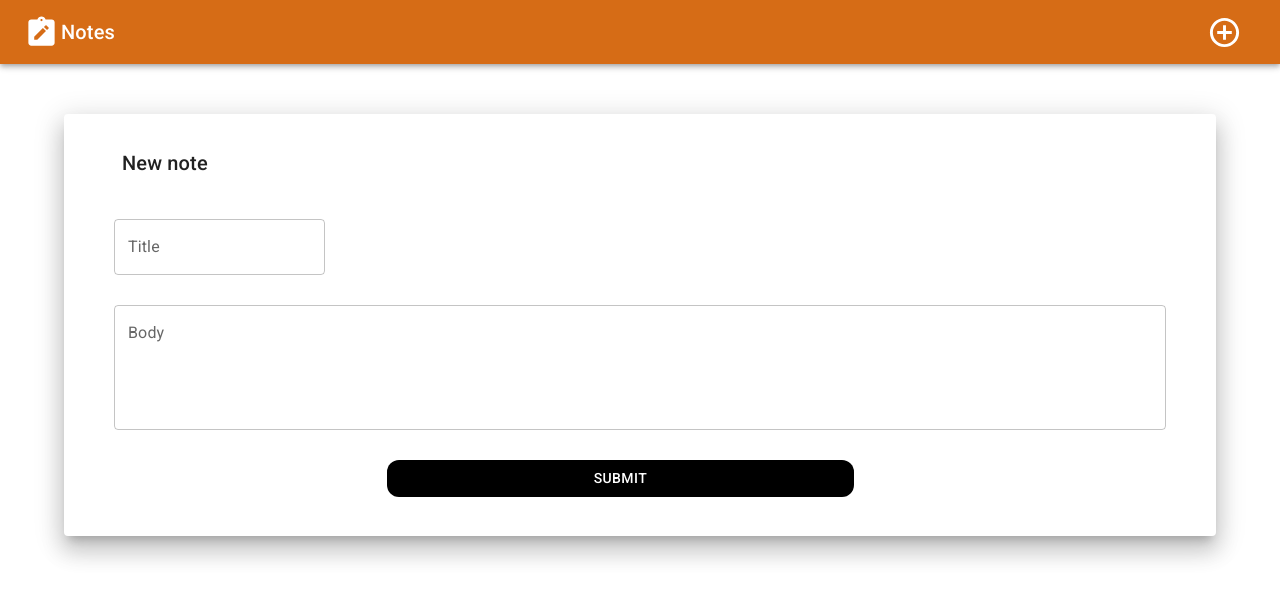
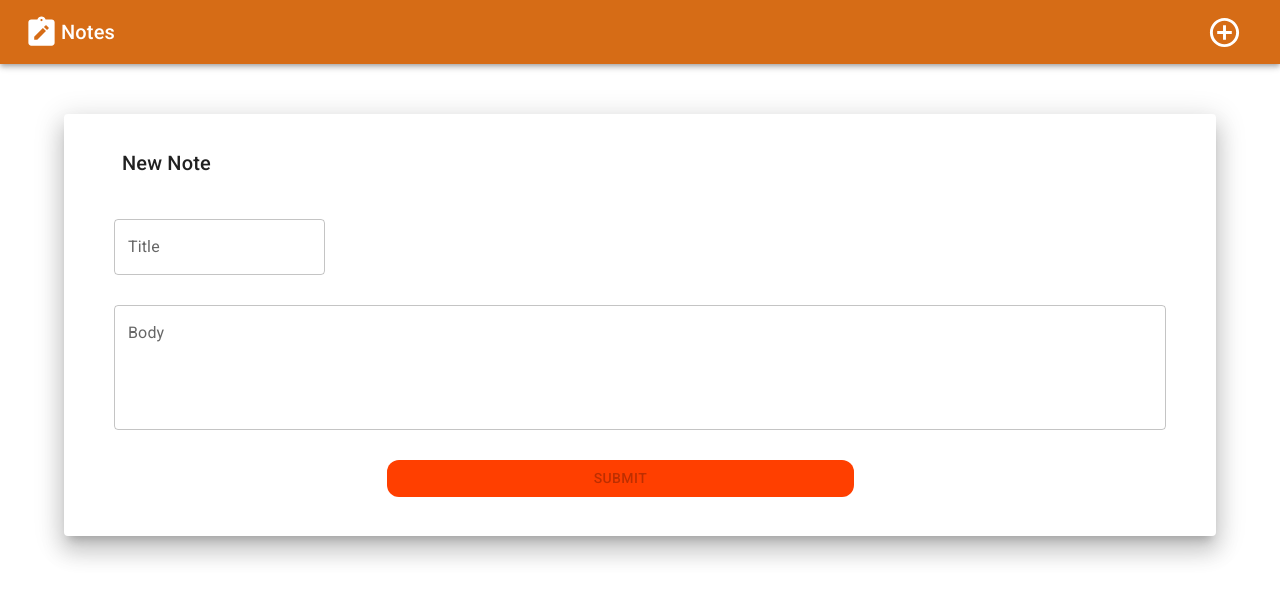
Before and after one commit to anthonynarine/Notes, a React (Create React App) app in the folder notes-redux/: page /note/add in a window 1280 px wide. Shown: the top 600 px of the page. Built offline with nearby package versions, Linux system fonts and the light colour scheme; no server answers.

Commit message:
Form validation + displaying note content for edit + conditionally rendering submit button completed.  Start of functionality for patch request

```diff
--- a/notes-redux/src/components/noteForem/NoteForm.jsx
+++ b/notes-redux/src/components/noteForem/NoteForm.jsx
@@ -7,14 +7,14 @@ import {
   Typography,
   Button,
 } from "@mui/material";
-import { Create, Delete } from "@mui/icons-material";
+import { Create, Delete, Tune } from "@mui/icons-material";
 import { useState } from "react";
 import { ValidatorService } from "../../services/validator";
 import { FieldError } from "../FieldError/fieldError";
 
 const pageStyles = {
   btn: {
-    backgroundColor: "black",
+    backgroundColor: "#FF3F00",
     color: "white",
     width: "60%",
     marginBottom: 1,
@@ -38,14 +38,26 @@ const VALIDATOR = {
 // console.log(VALIDATOR.title("he")) //testing VALIDATOR min
 // console.log(VALIDATOR.title("helloooooooooooooooooooooo")) //testing VALIDATOR max
 
-function NoteForm({ title, onClickEdit, onClickDelete, onSubmit }) {
+function NoteForm({
+  isEditable = true,
+  note,
+  title,
+  onClickEdit,
+  onClickDelete,
+  onSubmit,
+}) {
   //state to hold form value state
-  const [formValues, setFormValues] = useState({ title: "", body: "" });
+  const [formValues, setFormValues] = useState({
+    title: note?.title,
+    body: note?.body,
+  });
+  //since the note title can be undefined the ? is use as a test
 
   //state to hold errors
   const [formErrors, setFormErrors] = useState({
-    title: undefined,
-    body: undefined,
+  // if we have the note.title we send an undefined so we dont get an error
+    title: note?.title ? undefined : true,
+    body: note?.body ? undefined : true,
   });
 
   const updateFormValues = (event) => {
@@ -61,20 +73,20 @@ function NoteForm({ title, onClickEdit, onClickDelete, onSubmit }) {
   };
 
   const hasError = () => {
-    for (const id in formErrors){
-      if(formErrors[id]){
-        return true
+    for (const id in formErrors) {
+      if (formErrors[id]) {
+        return true;
       }
     }
-    return false
-  }
+    return false;
+  };
 
   const actionIcons = (
-    <>
+    <div>
       {/* edit and delete icons will only be shown if the event is sent via props. */}
-      <div>{onClickEdit && <Create />}</div>
-      <div>{onClickDelete && <Delete />}</div>
-    </>
+      <div>{onClickEdit && <Create onClick={onClickEdit} />}</div>
+      <div>{onClickDelete && <Delete onClick={onClickDelete} />}</div>
+    </div>
   );
 
   const titleInput = (
@@ -86,6 +98,7 @@ function NoteForm({ title, onClickEdit, onClickDelete, onSubmit }) {
         id="title"
         label="Title"
         variant="outlined"
+        value={formValues.title}
       />
       <div>
         <FieldError message={formErrors.title} />
@@ -104,6 +117,7 @@ function NoteForm({ title, onClickEdit, onClickDelete, onSubmit }) {
         id="body"
         label="Body"
         variant="outlined"
+        value={formValues.body}
       />
       <div>
         <FieldError message={formErrors.body} />
@@ -112,19 +126,21 @@ function NoteForm({ title, onClickEdit, onClickDelete, onSubmit }) {
   );
 
   const submitBtn = (
-    <>
-      <Button disabled={hasError()} onClick={() => onSubmit(formValues)} sx={pageStyles.btn}>
+    <div>
+      <Button
+        disabled={hasError()}
+        onClick={() => onSubmit(formValues)}
+        sx={pageStyles.btn}
+      >
         Submit
       </Button>
-    </>
+    </div>
   );
-
-
-
 
   return (
     <Container>
       <Paper elevation={15} sx={{ marginTop: "50px", paddingBottom: "1px" }}>
+        <form>
           <Grid container justifyContent="center" marginTop="50px">
             <Grid
               container
@@ -137,14 +153,13 @@ function NoteForm({ title, onClickEdit, onClickDelete, onSubmit }) {
               xs={12}
             >
               <Grid item sx={8}>
-              <Typography variant="h6">New note</Typography>
+                <Typography variant="h6">{isEditable ? title : "edit note"}</Typography>
               </Grid>
               <Grid item sx={4}>
                 {actionIcons}
               </Grid>
             </Grid>
           </Grid>
-        <form>
           <Grid
             xs={6}
             item
@@ -152,7 +167,7 @@ function NoteForm({ title, onClickEdit, onClickDelete, onSubmit }) {
             marginLeft="50px"
             marginBottom="30px"
           >
-            {titleInput}
+            {isEditable && titleInput}
           </Grid>
           <Grid
             xs={12}
@@ -161,7 +176,7 @@ function NoteForm({ title, onClickEdit, onClickDelete, onSubmit }) {
             marginLeft="50px"
             marginRight="50px"
           >
-            {contentInput}
+            {isEditable ? contentInput : note.body}
           </Grid>
         </form>
         <Grid
--- a/notes-redux/src/container/NoteList.jsx
+++ b/notes-redux/src/container/NoteList.jsx
@@ -2,7 +2,7 @@ import { Container, Grid, Paper } from "@mui/material";
 import React from "react";
 import { useSelector } from "react-redux";
 import NoteCard from "../components/NoteCard";
-import { useNavigate, Link } from "react-router-dom";
+import { useNavigate, } from "react-router-dom";
 
 function NoteList(props) {
   //to access noteList from store
--- a/notes-redux/src/index.js
+++ b/notes-redux/src/index.js
@@ -19,7 +19,7 @@ root.render(
 {/* app component will wrap all other routes here */}
           <Route path="/" element={<App />}>
             <Route path="/" element={<NoteBrowse />} />
-            <Route path="/note/:id" element={<Note />} />
+            <Route path="/note/:noteId" element={<Note />} />
             <Route path="/note/add" element={<NoteCreate />} />
             <Route path="*" element={<ErrorPage />} />
           </Route>
--- a/notes-redux/src/pages/Note.jsx
+++ b/notes-redux/src/pages/Note.jsx
@@ -1,14 +1,46 @@
-
-import React from 'react'
+import {useState} from "react";
+import { useSelector } from "react-redux";
+import { useParams } from "react-router-dom";
+import NoteForm from "../components/noteForem/NoteForm";
 
 function Note() {
+  const { noteId } = useParams();
+  // console.log("***", params)
+
+  // if the id is accessed from the store it will be undefined b/c it's a str
+  //  a == sign can be used or converting the in to a string in the store will fix this.
+  const note = useSelector(
+    (store) => store.noteSlice.noteList.find((note) => note.id === noteId)
+    // find method iterates over all the notes
+  );
+  console.log("***", note);
+
+
+  const [isEditable, setIsEditable] = useState(false);
+
+  const submit = (formValues) => {
+    alert("submit")
+  }
+
+  //note comes from the store which is filled by using an async request so it takes time
+  //so we wait for the note. so the note is not defined at the first render note && checks
+  //to see if the note is available before executing the code that follow
   return (
     <div>
-
-        Note page to view edit and delete note
-
+  {/* if note the note exist then note form is rendered */}
+      {note && (
+        <NoteForm
+          isEditable={isEditable}
+          title={isEditable ? "Edit Note" : note.title}
+          note={note}
+          onClickDelete={() => alert("deleted")}
+          onClickEdit={() => setIsEditable(!isEditable)}
+          onSubmit={isEditable && submit }
+ // if the note is editable submit is sent otherwise it will send undefined
+        />
+      )}
     </div>
-  )
+  );
 }
 
-export default Note
+export default Note;
--- a/notes-redux/src/store/notes-slice.js
+++ b/notes-redux/src/store/notes-slice.js
@@ -7,15 +7,22 @@ export const noteSlice = createSlice({
     },
     reducers: {
         setNoteList: (state, action) =>{
-            state.noteList = action.payload
+            state.noteList = action.payload.map(formatId)
         },
         addNote: (state, action) =>{
-            state.noteList.push(action.payload);
+            state.noteList.push(formatId(action.payload));
             //we are pushing the data we send from create note to the noteList []
         }
     },
 });
 
+function formatId (note){
+    return{
+        ...note,
+        id: note.id.toString(),
+    };
+}
+
 export const noteReducer = noteSlice.reducer;
 //actions exported
 export const { setNoteList, addNote } = noteSlice.actions;
```
Lines whose indentation alone changed are shown as unchanged.
